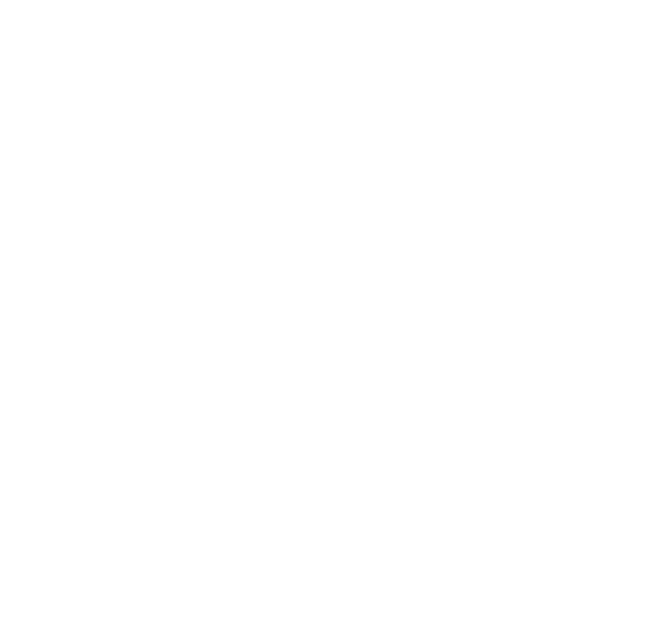
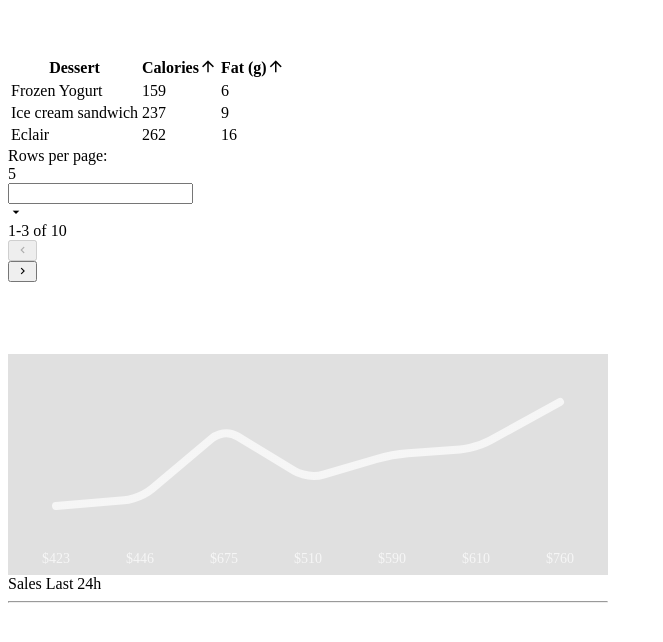
Before and after one commit to akachocobo7/draggableDashboard, a Vue app: page / in a window 1280 px wide. Shown: the part 982-1624 px from the top of the page, without its empty margins (0-663 px from the left). Before the commit the page ends 800 px from the top, so only its background shows below. Built offline with nearby package versions, Linux system fonts and the light colour scheme.

Commit message:
コンポーネント追加＆アニメーション追加

```diff
--- a/src/components/DashBoard.vue
+++ b/src/components/DashBoard.vue
@@ -1,24 +1,32 @@
 <template>
   <v-container>
     <v-row class="text-center">
-      <v-col cols="4" v-for="component in components" :key="component.name">
-        <component :is="component.name" :text="component.text"></component>
-      </v-col>
-    </v-row>
-    <v-row class="text-center">
-      <draggable :list="components" class="row wrap justify-space-around">
-        <v-col cols="6" v-for="component in components" :key="component.name">
-          <component :is="component.name" :text="component.text"></component>
-        </v-col>
+      <draggable
+        :list="components"
+        class="row wrap justify-space-around"
+        :options="{ animation: 300 }"
+      >
+        <template v-for="component in components">
+          <v-col
+            :cols="component.col"
+            :key="component.name"
+            v-if="!component.disable"
+            style="height: 300px"
+          >
+            <component :is="component.name" :text="component.text"></component>
+          </v-col>
+        </template>
       </draggable>
     </v-row>
   </v-container>
 </template>
 
-<script>
+<script lang="ts">
 import MyCard from "./MyCard.vue";
 import MyList from "./MyList.vue";
 import draggable from "vuedraggable";
+import MyTable from "./MyTable.vue";
+import MyGraph from "./MyGraph.vue";
 
 export default {
   name: "HelloWorld",
@@ -27,13 +35,17 @@
     MyCard,
     MyList,
     draggable,
+    MyTable,
+    MyGraph,
   },
 
   data: () => ({
     components: [
-      { name: "MyCard", text: "a", disable: false },
-      { name: "MyCard", text: "b" },
-      { name: "MyList" },
+      { name: "MyCard", text: "a", col: 4, disable: false },
+      { name: "MyCard", text: "b", col: 4, disable: false },
+      { name: "MyList", col: 4, disable: false },
+      { name: "MyTable", col: 6, disable: false },
+      { name: "MyGraph", col: 6, disable: false },
     ],
   }),
 };
--- a/src/components/MyCard.vue
+++ b/src/components/MyCard.vue
@@ -2,7 +2,7 @@
   <v-card elevation="2" shaped tile> {{ text }} </v-card>
 </template>
 
-<script>
+<script lang="ts">
 export default {
   name: "MyCard",
 
--- /dev/null
+++ b/src/components/MyGraph.vue
@@ -0,0 +1,36 @@
+<template>
+  <v-card class="mx-auto text-center" color="green" dark max-width="600">
+    <v-card-text>
+      <v-sheet color="rgba(0, 0, 0, .12)">
+        <v-sparkline
+          :value="value"
+          color="rgba(255, 255, 255, .7)"
+          height="100"
+          padding="24"
+          stroke-linecap="round"
+          smooth
+        >
+          <template v-slot:label="item"> ${{ item.value }} </template>
+        </v-sparkline>
+      </v-sheet>
+    </v-card-text>
+
+    <v-card-text>
+      <div class="text-h4 font-weight-thin">Sales Last 24h</div>
+    </v-card-text>
+
+    <v-divider></v-divider>
+  </v-card>
+</template>
+
+<script lang="ts">
+export default {
+  name: "MyGraph",
+
+  props: {},
+
+  data: () => ({
+    value: [423, 446, 675, 510, 590, 610, 760],
+  }),
+};
+</script>
--- a/src/components/MyList.vue
+++ b/src/components/MyList.vue
@@ -10,7 +10,7 @@
   </v-card>
 </template>
 
-<script>
+<script lang="ts">
 export default {
   name: "MyList",
 
--- /dev/null
+++ b/src/components/MyTable.vue
@@ -0,0 +1,81 @@
+<template>
+  <v-data-table
+    :headers="headers"
+    :items="desserts"
+    :items-per-page="3"
+    class="elevation-1"
+  ></v-data-table>
+</template>
+
+<script lang="ts">
+export default {
+  name: "MyTable",
+
+  props: {},
+
+  data: () => ({
+    headers: [
+      {
+        text: "Dessert",
+        align: "start",
+        sortable: false,
+        value: "name",
+      },
+      { text: "Calories", value: "calories" },
+      { text: "Fat (g)", value: "fat" },
+    ],
+    desserts: [
+      {
+        name: "Frozen Yogurt",
+        calories: 159,
+        fat: 6.0,
+      },
+      {
+        name: "Ice cream sandwich",
+        calories: 237,
+        fat: 9.0,
+      },
+      {
+        name: "Eclair",
+        calories: 262,
+        fat: 16.0,
+      },
+      {
+        name: "Cupcake",
+        calories: 305,
+        fat: 3.7,
+      },
+      {
+        name: "Gingerbread",
+        calories: 356,
+        fat: 16.0,
+      },
+      {
+        name: "Jelly bean",
+        calories: 375,
+        fat: 0.0,
+      },
+      {
+        name: "Lollipop",
+        calories: 392,
+        fat: 0.2,
+      },
+      {
+        name: "Honeycomb",
+        calories: 408,
+        fat: 3.2,
+      },
+      {
+        name: "Donut",
+        calories: 452,
+        fat: 25.0,
+      },
+      {
+        name: "KitKat",
+        calories: 518,
+        fat: 26.0,
+      },
+    ],
+  }),
+};
+</script>
--- a/tsconfig.json
+++ b/tsconfig.json
@@ -9,7 +9,7 @@
     "skipLibCheck": true,
     "esModuleInterop": true,
     "allowSyntheticDefaultImports": true,
-    "forceConsistentCasingInFileNames": true,
+    "forceConsistentCasingInFileNames": false,
     "useDefineForClassFields": true,
     "sourceMap": true,
     "baseUrl": ".",
```
